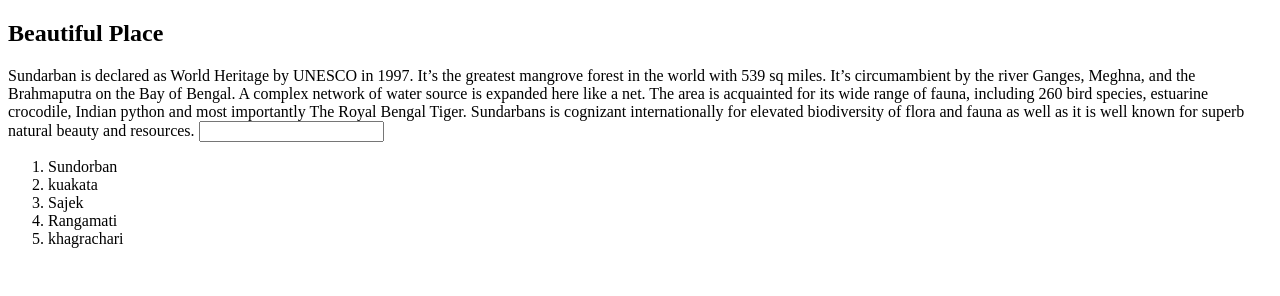
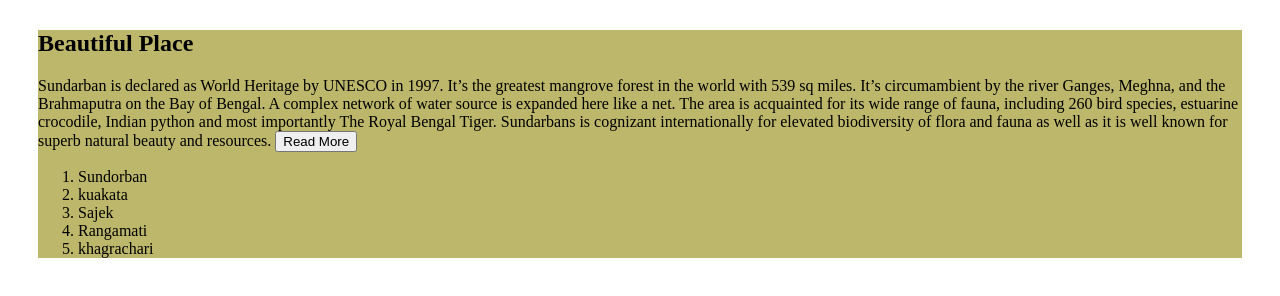
Before and after one commit to Tanvir-Tanu63/my-first-website, a plain HTML site: page index.html in a window 1280 px wide. Drawn offline with Linux system fonts and the light colour scheme.

Commit message:
added to the link and input type

```diff
--- a/index.html
+++ b/index.html
@@ -4,14 +4,14 @@
     <meta charset="UTF-8">
     <meta name="viewport" content="width=device-width, initial-scale=1.0">
     <title>My first website</title>
-    <link rel="stylesheet" href="styles/css.html">
+    <link rel="stylesheet" href="styles/blog.css">
 
 </head>
 <body>
     <div>
     <h2>Beautiful Place</h2>
     <p>Sundarban is declared as World Heritage by  UNESCO in 1997. It’s the greatest mangrove forest in the world with 539 sq miles. It’s circumambient by the river Ganges, Meghna, and the Brahmaputra on the Bay of Bengal. A complex network of water source is expanded here like a net. The area is acquainted for its wide range of fauna, including 260 bird species, estuarine crocodile, Indian python and most importantly The Royal Bengal Tiger. Sundarbans is cognizant internationally for elevated biodiversity of flora and fauna as well as it is well known for superb natural beauty and resources.
-        <input type="Read More">
+        <input type="button" value="Read More">
 
     </p>
     <ol>
```
